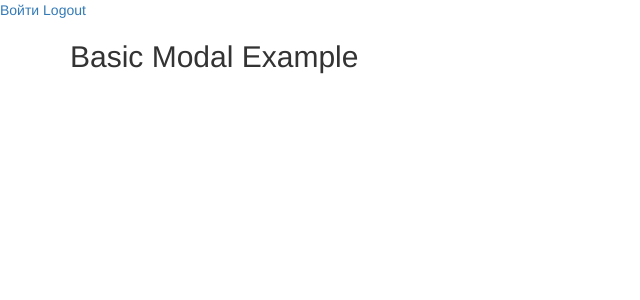
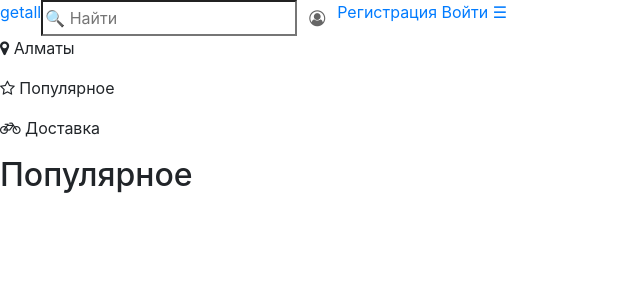
Before and after one commit to orazkarl/dostavkakz, a Django app: page / in a window 1280 px wide. Shown: the top 300 px of the page, without its empty margins (0-640 px from the left). Run offline with Django 3.2, Linux system fonts and the light colour scheme; data that the repository does not hold is empty; some libraries are stand-ins or nearby versions.

Commit message:
Main page, detail store page

```diff
--- a/dostavkakz/settings.py
+++ b/dostavkakz/settings.py
@@ -112,7 +112,7 @@ AUTH_PASSWORD_VALIDATORS = [
 
 LANGUAGE_CODE = 'ru-ru'
 
-TIME_ZONE = 'UTC'
+TIME_ZONE = 'Asia/Almaty'
 
 USE_I18N = True
 
--- a/landing/models.py
+++ b/landing/models.py
@@ -25,6 +25,8 @@ class Store(models.Model):
     image = models.ImageField('Изображение', upload_to='store/')
     # category = models.ForeignKey(FoodCategory, verbose_name='Тэг', null=True, blank=True, on_delete=models.CASCADE)
     tag = models.ManyToManyField(FoodCategory, related_name='tags')
+    time_open = models.TimeField('Открывается', null=True, blank=True)
+    time_closed = models.TimeField('Закрывается', null=True, blank=True)
 
     class Meta:
         verbose_name = 'Заведение'
@@ -37,7 +39,6 @@ class Store(models.Model):
 class Product(models.Model):
     store = models.ForeignKey(Store, on_delete=models.DO_NOTHING, verbose_name='Заведение')
     category = models.ForeignKey(FoodCategory, on_delete=models.DO_NOTHING, verbose_name='Категория')
-
     name = models.CharField('Название', max_length=250)
     price = models.DecimalField('Цена', max_digits=7, decimal_places=2)
     description = models.CharField('Описание', max_length=100)
--- a/landing/urls.py
+++ b/landing/urls.py
@@ -3,5 +3,5 @@ from . import views
 
 urlpatterns = [
     path('', views.HomeView.as_view(), name='home'),
-
+    path('store/<slug:slug>', views.StoreView.as_view(), name='store_detail'),
 ]
--- a/landing/views.py
+++ b/landing/views.py
@@ -1,9 +1,34 @@
 from django.shortcuts import render, redirect
 from django.views.generic import *
 from django.http import JsonResponse, HttpResponse
+from .models import FoodCategory, Store, Product
 
 
 
+class HomeView(ListView):
+    template_name = 'landing/index.html'
+    queryset = Store.objects.all()
+    def get(self, request, *args, **kwargs):
+        self.extra_context = {
+            'stores': Store.objects.all(),
+        }
+        return super().get(request, *args, **kwargs)
 
-class HomeView(TemplateView):
-    template_name = 'landing/index.html'
+class StoreView(DetailView):
+    model = Store
+    template_name = 'landing/store_deatil.html'
+    def get(self, request, *args, **kwargs):
+        store_slug =self.kwargs.get(self.slug_url_kwarg, None)
+        store = Store.objects.get(slug=store_slug)
+
+        products = Product.objects.filter(store=store)
+        # if self.request.GET.get('q'):
+        #     query = self.request.GET.get('q')
+        #     if not query:
+        #         return super().get(request, *args, **kwargs)
+        #     products  = Product.objects.filter(store=store, name__icontains=query)
+        self.extra_context = {
+            'products' : products,
+        }
+
+        return super().get(request, *args, **kwargs)
--- a/templates/account/signup.html
+++ b/templates/account/signup.html
@@ -6,7 +6,7 @@
 
 {% block content %}
     <form class="form-signin" action="{% url 'account_signup' %}" method="post">
-    <p class="text-center btn-lg"> <a style="text-decoration: none" href="{% url 'home' %}">Главная</a></p>
+        <p class="text-center btn-lg"><a style="text-decoration: none" href="{% url 'home' %}">Главная</a></p>
         <h2 class="form-signin-heading text-center">Регистрация</h2>
         <br>
         {% csrf_token %}
--- /dev/null
+++ b/templates/landing/base.html
@@ -0,0 +1,73 @@
+{% load static %}
+<!DOCTYPE html>
+<html lang="en">
+<head>
+    <meta charset="UTF-8">
+    <meta name="viewport"
+          content="width=device-width, initial-scale=1.0, minimum-scale=1, maximum-scale=1, user-scalable=0, shrink-to-fit=no">
+
+    <title>getall.kz | Возьми всё!</title>
+    <link rel="shortcut icon" type="image/png" href="{% static 'images/favicon.png' %}">
+    <link rel="stylesheet" href="{% static 'css/style.css' %}">
+    <link rel="stylesheet" href="{% static 'css/media.css' %}">
+    <link rel="stylesheet" href="https://stackpath.bootstrapcdn.com/bootstrap/4.5.0/css/bootstrap.min.css"
+          integrity="sha384-9aIt2nRpC12Uk9gS9baDl411NQApFmC26EwAOH8WgZl5MYYxFfc+NcPb1dKGj7Sk" crossorigin="anonymous">
+    <link rel="stylesheet" href="{% static 'font-awesome/css/font-awesome.min.css' %}">
+    <link href="https://fonts.googleapis.com/css2?family=Lato&display=swap" rel="stylesheet">
+    <link href="https://fonts.googleapis.com/css2?family=Ubuntu:wght@300&display=swap" rel="stylesheet">
+
+</head>
+<body>
+<header style="display: inline-flex;">
+    <div class="header__logo">
+        <a href="{% url 'home' %}">get<span class="all">all</span></a>
+    </div>
+
+    <input type="search" class="search" placeholder="&#128269; Найти">
+
+    <div class="login">
+        <div class="dropdown">
+            <button style="background: none; border: none; outline: none;" class="btn btn-secondary" type="button"
+                    id="dropdownMenuButton" data-toggle="dropdown" aria-haspopup="true" aria-expanded="false"><i
+                    style="color: #666;" class="fa fa-user-circle-o" aria-hidden="true"></i></button>
+
+            <div class="dropdown-menu" aria-labelledby="dropdownMenuButton">
+                {% if user.is_authenticated %}
+                    <a class="dropdown-item" href="">Профиль</a>
+                <a class="dropdown-item" href="{% url 'logout_user' %}">Выйти</a>
+                {% else %}
+                    <a class="dropdown-item" href="{% url 'account_login' %}">Войти</a>
+                <a class="dropdown-item" href="{% url 'account_signup' %}">Регистрация</a>
+                {% endif %}
+
+            </div>
+        </div>
+    </div>
+    <nav>
+        <div class="topnav" id="myTopnav">
+            {% if user.is_authenticated %}
+                <a href="#" class="reg">Профиль</a>
+                <a href="{% url 'logout_user' %}">Выйти</a>
+            {% else %}
+                <a href="{% url 'account_signup' %}" class="reg">Регистрация</a>
+                <a href="{% url 'account_login' %}">Войти</a>
+            {% endif %}
+        <a href="#" id="menu" class="icon" onclick="myFunction()">&#9776;</a>
+
+        </div>
+    </nav>
+</header>
+{% block content %}
+{% endblock %}
+</body>
+
+<script src="https://code.jquery.com/jquery-3.5.1.slim.min.js"
+        integrity="sha384-DfXdz2htPH0lsSSs5nCTpuj/zy4C+OGpamoFVy38MVBnE+IbbVYUew+OrCXaRkfj"
+        crossorigin="anonymous"></script>
+<script src="https://cdn.jsdelivr.net/npm/popper.js@1.16.0/dist/umd/popper.min.js"
+        integrity="sha384-Q6E9RHvbIyZFJoft+2mJbHaEWldlvI9IOYy5n3zV9zzTtmI3UksdQRVvoxMfooAo"
+        crossorigin="anonymous"></script>
+<script src="https://stackpath.bootstrapcdn.com/bootstrap/4.5.0/js/bootstrap.min.js"
+        integrity="sha384-OgVRvuATP1z7JjHLkuOU7Xw704+h835Lr+6QL9UvYjZE3Ipu6Tp75j7Bh/kR0JKI"
+        crossorigin="anonymous"></script>
+</html>
--- a/templates/landing/index.html
+++ b/templates/landing/index.html
@@ -1,21 +1,38 @@
-<!DOCTYPE html>
-<html lang="en">
-<head>
-    <meta charset="UTF-8">
-    <title>Title</title>
-    <link rel="stylesheet" href="https://maxcdn.bootstrapcdn.com/bootstrap/3.4.1/css/bootstrap.min.css">
-    <script src="https://ajax.googleapis.com/ajax/libs/jquery/3.5.1/jquery.min.js"></script>
-    <script src="https://maxcdn.bootstrapcdn.com/bootstrap/3.4.1/js/bootstrap.min.js"></script>
+{% extends 'landing/base.html' %}
+{% load static %}
+{% block content %}
+    <div class="block1">
+        <p class="m-city"><i class="fa fa-map-marker" aria-hidden="true"></i> Алматы</p>
+        <p class="m-popular"><i class="fa fa-star-o" aria-hidden="true"></i> Популярное</p>
+        <p class="m-dost"><i class="fa fa-bicycle" aria-hidden="true"></i> Доставка</p>
+    </div>
 
-</head>
-<body>
-<a href="{% url 'account_login' %}">Войти</a>
-<a href="{% url 'logout' %}">Logout</a>
-{#<script src="http://malsup.github.com/jquery.form.js"></script>#}
+    <div class="h-1">
+        <h2>Популярное</h2>
+        {% for store in stores %}
+            <div class="content">
+                <div class="card">
+                    <a href="{% url 'store_detail'  store.slug %}" style="text-decoration: none">
+                        <div class="card-img">
+                            <img src="{{ store.image.url }}" alt="" style="height: 105%">
+                        </div>
+                        <div class="card-det">
+                            <div class="card-det1">
+                                <h4 style="padding-bottom: 3px; color: #000;">{{ store.name }} </h4>
+                                <p>{{ store.description }}</p>
+                            </div>
+                        </div>
+                    </a>
+                    <div class="rate">
+                        <p>$$ |</p>
+                        <p class="what">{% for tag in store.tag.all %} {{ tag.name }} {% endfor %}</p>
+                    </div>
+                </div>
+            </div>
+        {% endfor %}
 
-<div class="container">
-    <h2>Basic Modal Example</h2>
+    </div>
 
-</div>
-</body>
-</html>
+
+
+{% endblock %}
--- a/user_auth/urls.py
+++ b/user_auth/urls.py
@@ -1,5 +1,5 @@
 from django.urls import path, include
 from . import views
 urlpatterns = [
-    path('logout/', views.logout_user, name='logout'),
+    path('logout_user/', views.logout_user, name='logout_user'),
 ]
```
Also changed, not shown: templates/landing/store_deatil.html (added, +79 -0 lines).
